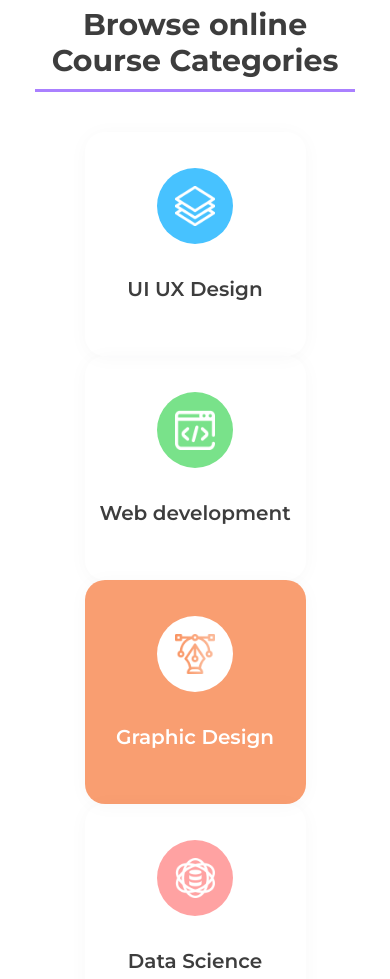
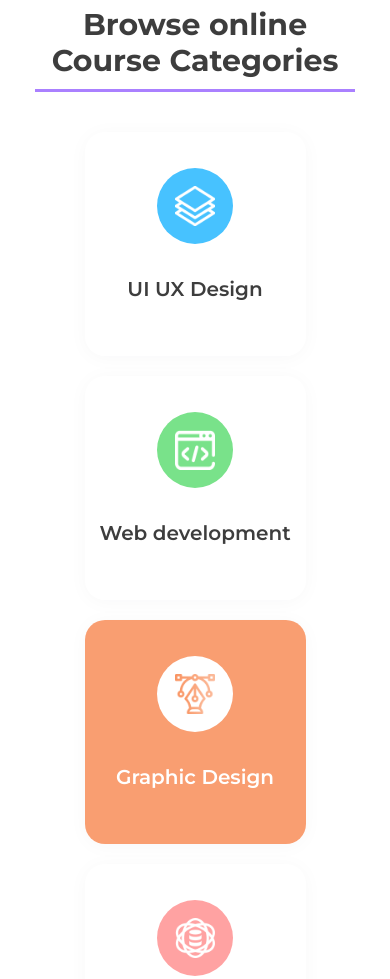
Before and after one commit to Ulugbek00202/responsive, a plain HTML site: page index.html in a window 390 px wide. Shown: the part 1040-2019 px from the top of the page. Drawn offline with nearby package versions, Linux system fonts and the light colour scheme.

Commit message:
new changes

```diff
--- a/style.css
+++ b/style.css
@@ -273,6 +273,7 @@ main {
     align-items: center;
     justify-content: space-between;
     flex-wrap: wrap;
+    gap: 10px;
 }
 
 .design {
@@ -1085,6 +1086,10 @@ footer {
     .alex_title h2 {
         font-size: 18px;
     }
+
+    .categories_item {
+        gap: 20px;
+    }
 }
 
 
@@ -1156,6 +1161,10 @@ footer {
 
     .copyrigt_item {
 
+    }
+
+    .categories_item {
+        justify-content: space-around;
     }
 }
 
```
